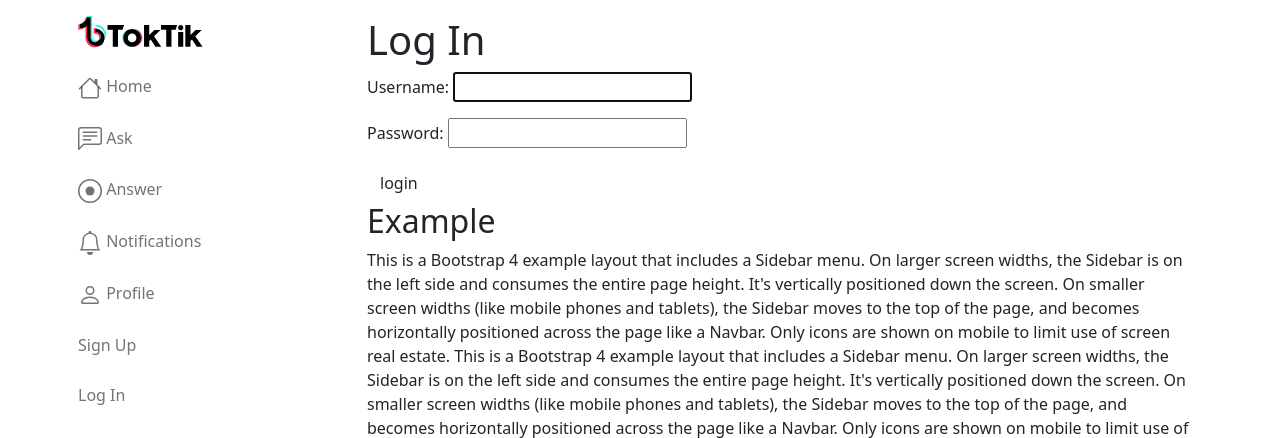
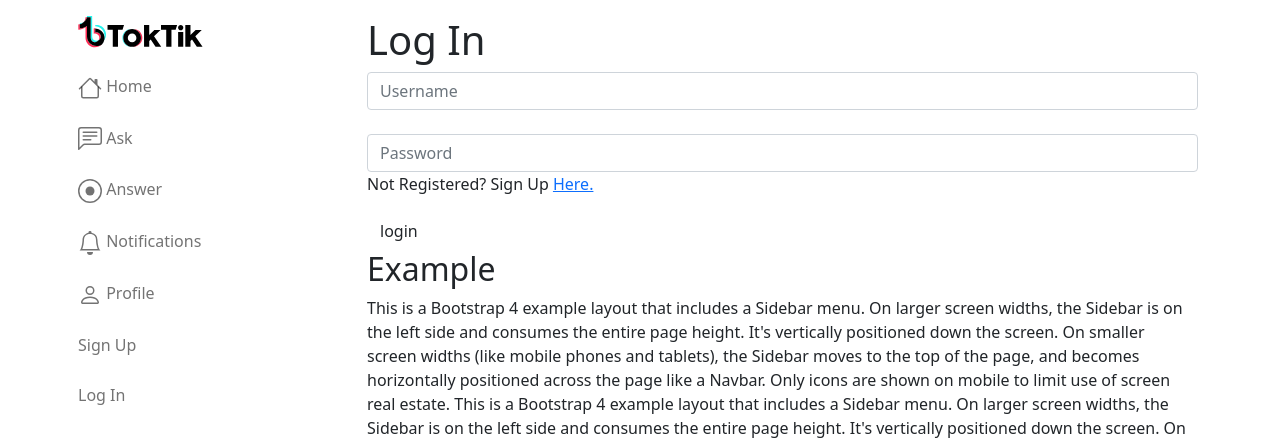
Before and after one commit to restfulry/toktik, a Django app: page /accounts/login/ in a window 1280 px wide. Shown: the top 438 px of the page. Run offline with Django 3.2, Linux system fonts and the light colour scheme.

Commit message:
login form styling updated

```diff
--- a/main_app/templates/registration/login.html
+++ b/main_app/templates/registration/login.html
@@ -5,7 +5,14 @@
 
   <form method="post" action="{% url 'login' %}">
     {% csrf_token %}
-    {{ form.as_p }}
+    <div class="form-group">
+      <input type="text" class="form-control" name="username" placeholder="Username">
+    </div>
+    <br>
+    <div class="form-group">
+      <input type="password" class="form-control" name="password" placeholder="Password">
+    </div>
+    <p>Not Registered? Sign Up <a href="/accounts/signup/">Here.</a></p>
     <input type="submit" class="btn" value="login">
     <input type="hidden" name="next" value="{{next}}">
   </form>
```
